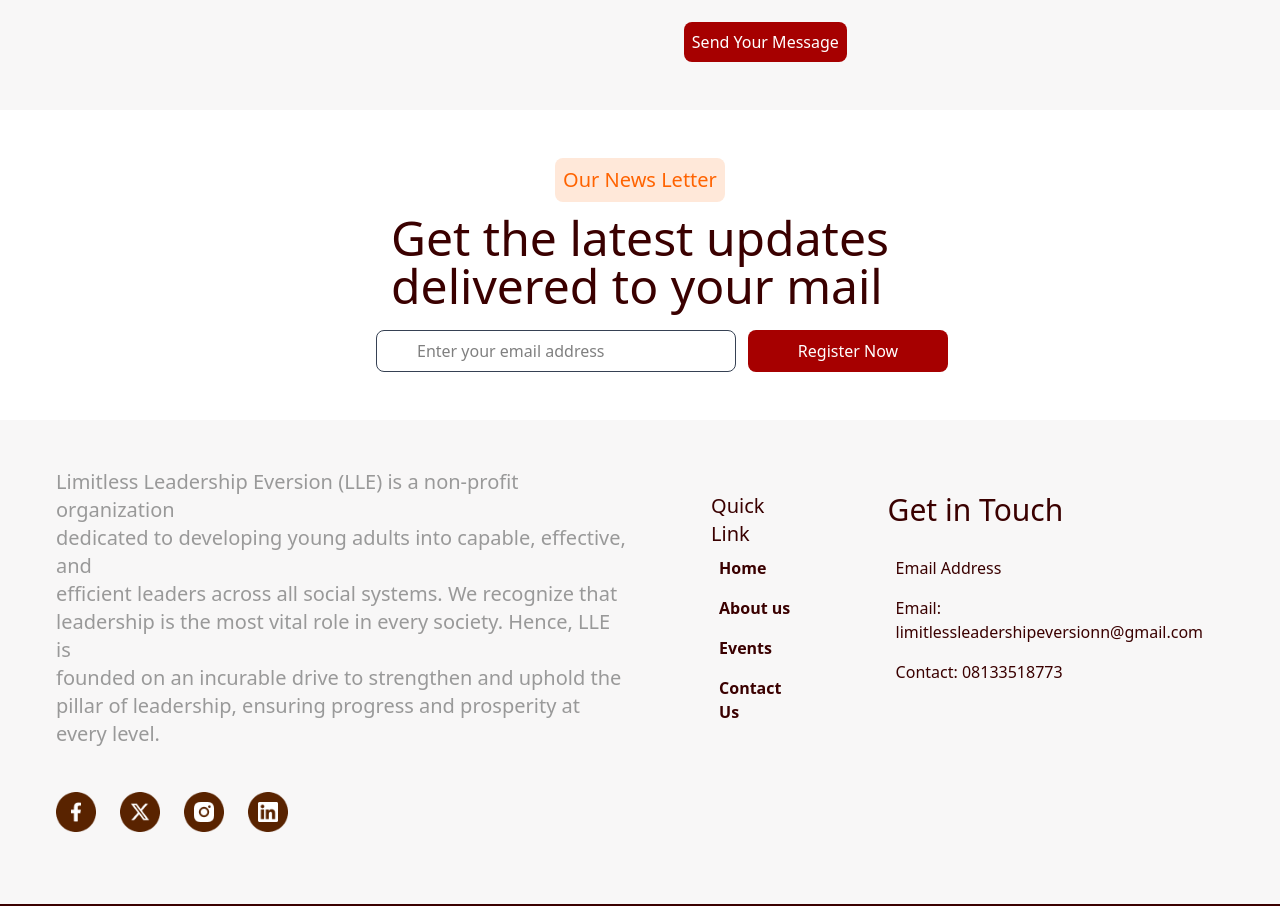
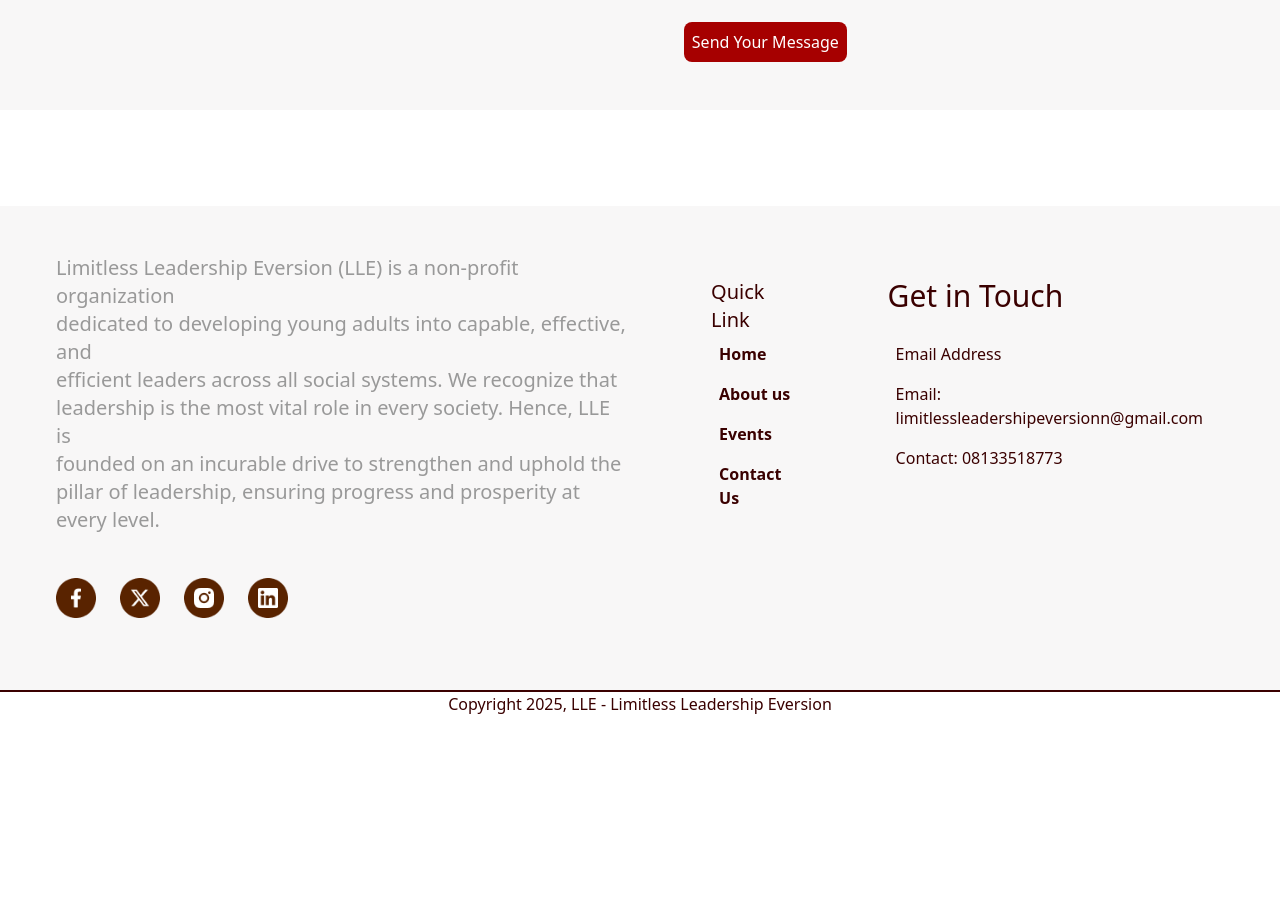
Before and after one commit to Developerfiyin/LLE-website, a React (Vite) app: page / in a window 1280 px wide. Shown: the part 5168-6075 px from the top of the page. After the commit the page ends 5884 px from the top, so only its background shows below. Built offline with nearby package versions, Linux system fonts and the light colour scheme.

Commit message:
updated newsletter

```diff
--- a/src/Components/Newsletter.jsx
+++ b/src/Components/Newsletter.jsx
@@ -3,25 +3,37 @@ import React from 'react'
 const Newsletter = () => {
   return (
 
+    <main className='py-12 p-4 bg-white items-center mx-auto'>
 
 
-     <div className='py-12 p-4 bg-white mx-auto flex flex-col item-center '>
+      </main>
+
+
+
+
+
+
+
+
+
+
+
+
+
+
+
+  )
+}
+  {/*<div className=' flex md:grid justify-around flex-col'>
+
        <p className='bg-[#ffe8d9] text-[#ff6300] text-xl mx-auto rounded-lg  p-2 mb-3'>Our News Letter</p>
         <h3 className='font-medium text-5xl text-[#3a0000] mx-auto mb-5 '>Get the latest updates <br />
          delivered to your mail</h3>
-         <div className='flex gap-3'>
-
+         <div className='flex gap-3 mx-auto'>
          <input type="text" placeholder='Enter your email address'
         className='pl-10 pr-3 py-2 w-90 ml-90 border border-gray-700 rounded-lg focus:ring-2 focus:ring-[#ff6300] focus:outline-none' />
         <button className='bg-[#a60000] text-white ml-0 mx-auto p-2 md:p-2 w-50 rounded-lg ease-in-out duration-300 hover:bg-[#3a0000]'>Register Now</button>
         </div>
 
-
-    </div>
-
-
-
-  )
-}
-
+    </div>*/}
 export default Newsletter
--- a/src/Components/header.jsx
+++ b/src/Components/header.jsx
@@ -16,7 +16,7 @@ const Header = () => {
     <header className='bg-amber-50 flex justify-between text-[#9999] py-10 p-4 mx-auto text-center'>
        <img src={Logo} alt="The logo image" width={100} />
        <div className='hidden md:flex gap-8 font-medium'>
-       <a href="#hero" className='text-[#A60000] hover:text-[#fd0707]'>Home</a>
+       <a href="#home" className='text-[#A60000] hover:text-[#fd0707]'>Home</a>
        <a href="#about" className='hover:text-[#fd0707]'>About us</a>
        <a href="#event" className='hover:text-[#fd0707]'>Events</a>
        <a href="#contact" className='hover:text-[#fd0707] '>Contact us </a>
@@ -24,8 +24,8 @@ const Header = () => {
 
     <button className="bg-black w-[125px] rounded-md text-white shadow-[#A60000] hover:bg-[#4C0101] ease-out duration-300 ">Donate</button>
 
-          <div className={nav ? "gap-8 flex flex-col space-y-4 fixed w-[50%] border-b border-b-grey-900 h-full border-r top-0 left-0 bg-white text-center text-2xl ease-in-out duration-300" : 'fixed -left-full ease-in-out duration-300 ' }>
-          <a href="#hero" className="p-4 text-[#A60000] hover:text-[#fd0707]">Home</a>
+          <div className={nav ? "gap-8 flex flex-col space-y-4 fixed w-[50%] border-b border-b-grey-900 h-full border-r top-0 left-0 bg-white text-center text-2xl ease-in-out duration-300" : 'fixed -left-full ease-in-out duration-300' }>
+          <a href="#home" className="p-4 text-[#A60000] hover:text-[#fd0707]">Home</a>
           <a href="#about" className="p-4 hover:text-[#fd0707] ">About us</a>
           <a href="#event" className="p-4 hover:text-[#fd0707] ">Events</a>
           <a href="#contact" className="p-4 hover:text-[#fd0707]">Contact us</a>
```
